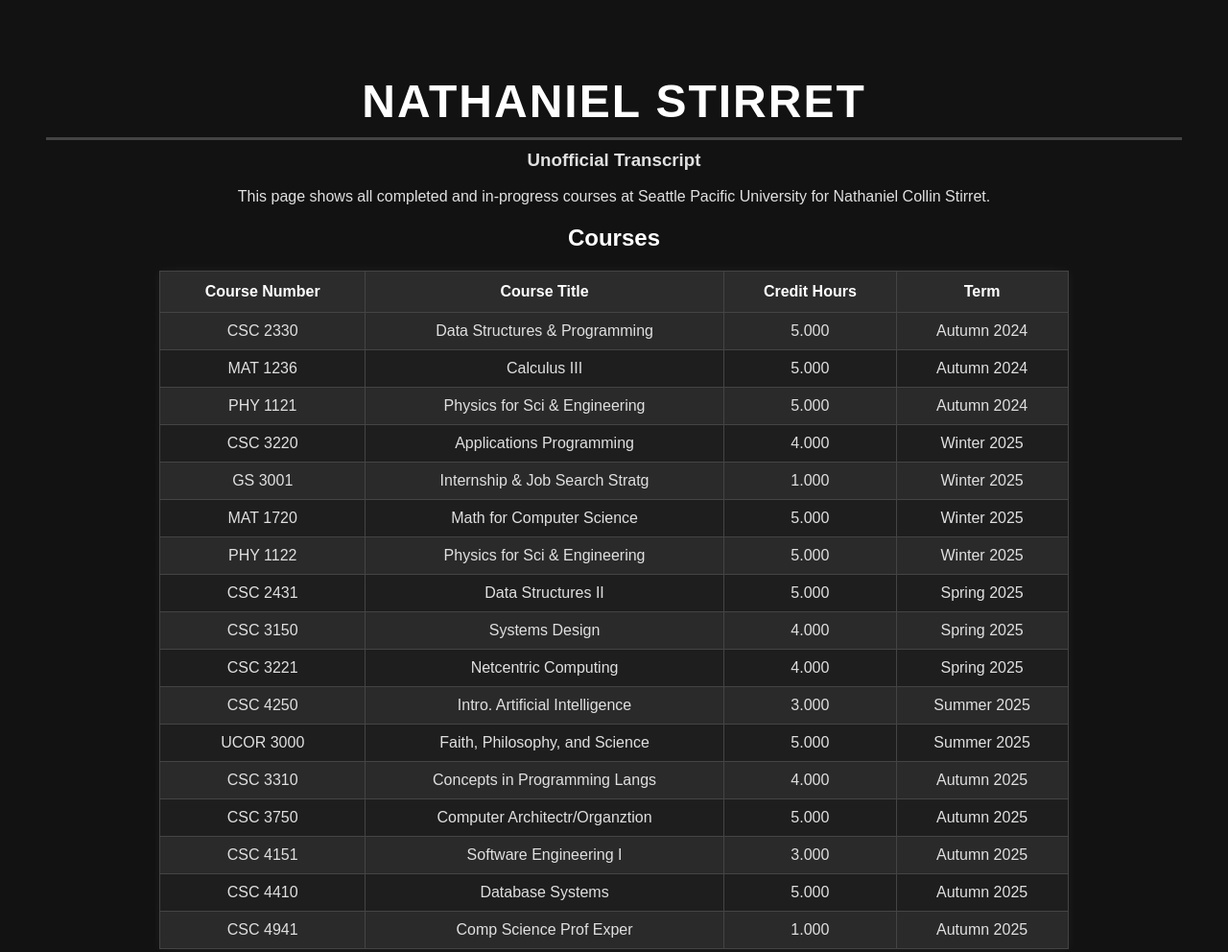
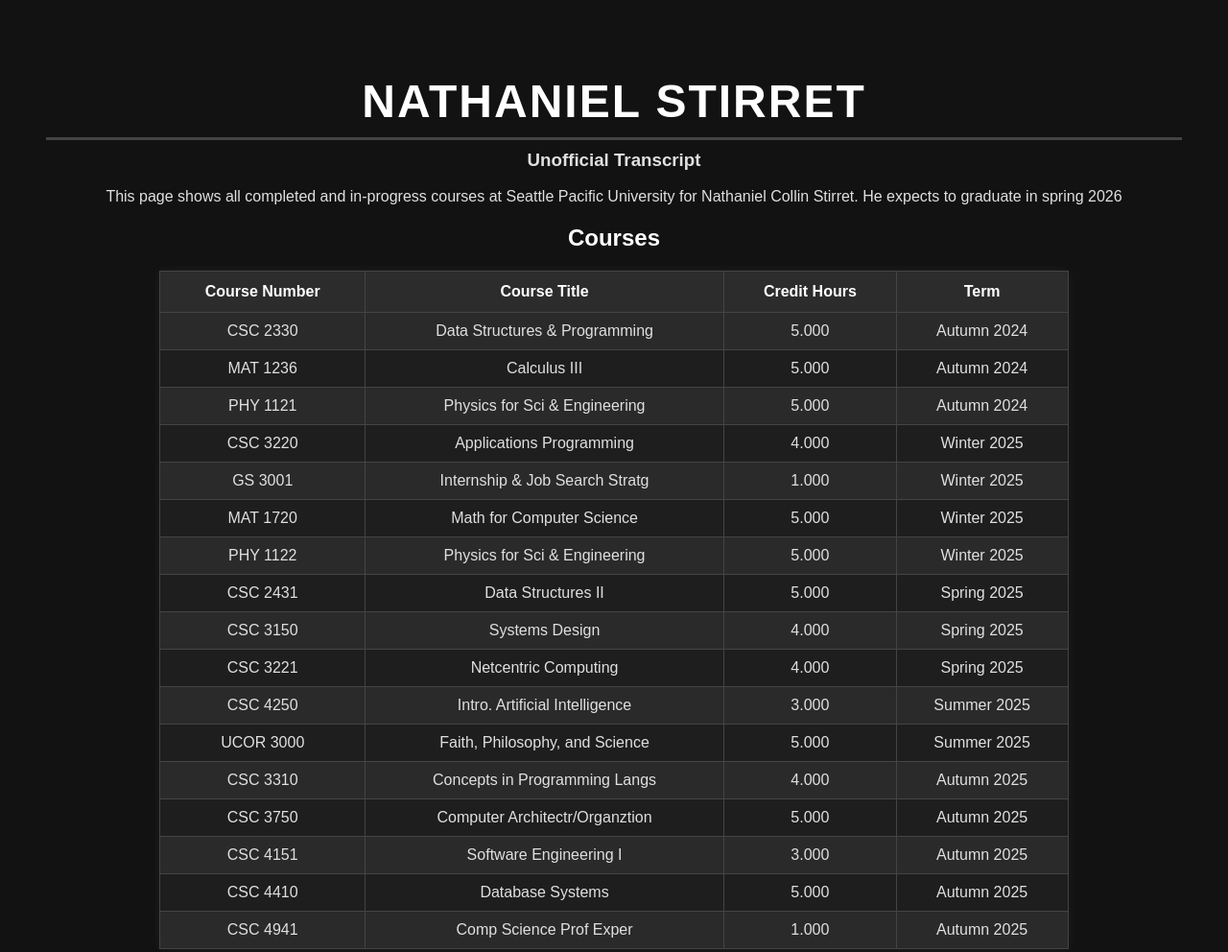
Before and after one commit to NathanielSPU/nathanielspu.io, a plain HTML site: page index.html in a window 1280 px wide. Shown: the top 992 px of the page at 96% size. Drawn offline with Linux system fonts and the light colour scheme.

Commit message:
Update index.html

```diff
--- a/index.html
+++ b/index.html
@@ -13,7 +13,7 @@
     </h1>
     <h3 style="text-align:center; margin-top: 0;">Unofficial Transcript</h3>
 
-    <p>This page shows all completed and in-progress courses at Seattle Pacific University for Nathaniel Collin Stirret.</p>
+    <p>This page shows all completed and in-progress courses at Seattle Pacific University for Nathaniel Collin Stirret. He expects to graduate in spring 2026</p>
 
     <h2>Courses</h2>
     <table border="1">
```
